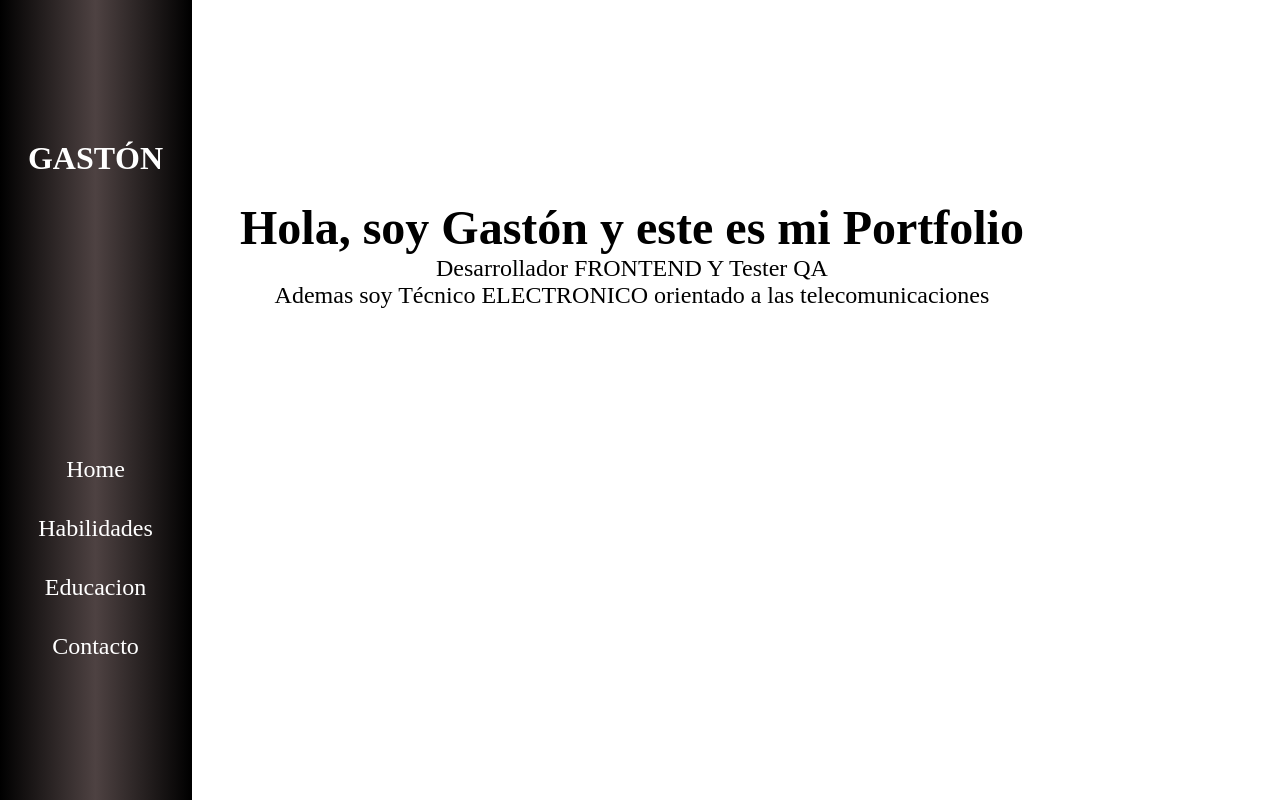
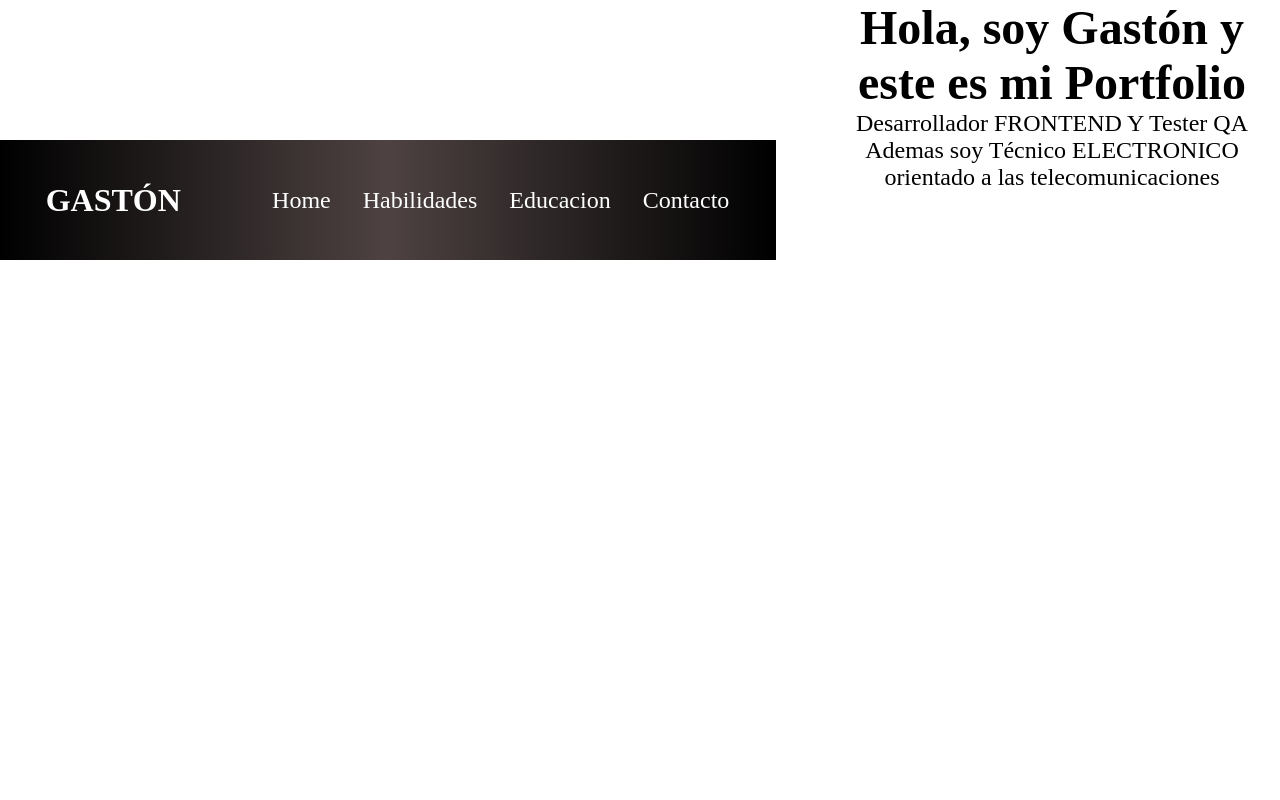
Before and after one commit to Ikkitonga/portfolio-gaston-macias, a React (Vite) app: page / in a window 1280 px wide. Built offline with nearby package versions, Linux system fonts and the light colour scheme.

Commit message:
cambio en la posicion del navbar y efectos hover

```diff
--- a/src/componentes/navbar/navbar.css
+++ b/src/componentes/navbar/navbar.css
@@ -1,12 +1,10 @@
 .navbar__contenedor {
     display: flex;
-    align-items: left;
+    align-items: center;
     justify-content: space-around;
-    flex-direction: column;
     border-right: 1px solid black;
-    width: 12rem;
-    height: 100vh;
-    position: static;
+    width: 100vw;
+    height: 15vh;
     background: linear-gradient(90deg, rgb(0, 0, 0), rgb(78, 66, 66), rgb(0, 0, 0));
 }
 
@@ -23,7 +21,7 @@
     display: flex;
     align-items: center;
     gap: 2rem;
-    flex-direction: column;
+
     list-style-type: none;
 }
 
@@ -35,3 +33,9 @@
     color: white;
     text-decoration: none;
 }
+
+.lista__item a:hover {
+    color: crimson;
+    cursor: pointer;
+    text-decoration: underline;
+}
```
